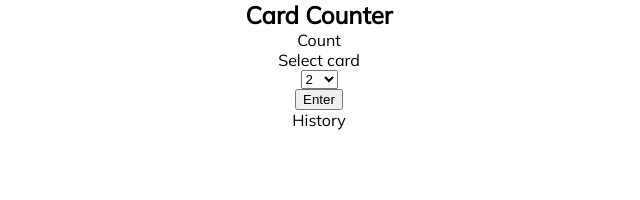
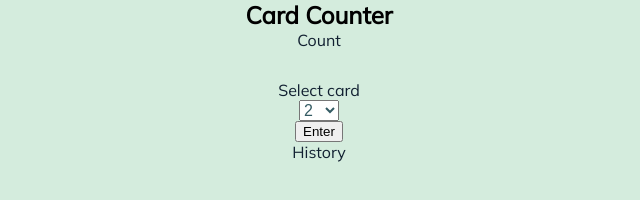
Before and after one commit to CoreyHedberg/card_counter, a plain HTML site: page index.html in a window 1280 px wide. Shown: the whole page, without its empty margins (321-961 px from the left). Drawn offline with Linux system fonts and the light colour scheme.

Commit message:
Getting the app styled

```diff
--- a/index.css
+++ b/index.css
@@ -1,4 +1,12 @@
+:root {
+  --background-color: #d4ecdd;
+  --sub-heading-color: #112031;
+  --text-color: #345b63;
+  --text-history-color: #152d35;
+}
+
 body {
+  background-color: var(--background-color);
   font-family: "Mulish", sans-serif;
   margin: 0 auto;
 }
@@ -6,6 +14,10 @@ body {
 #header {
   margin: 0;
   text-align: center;
+}
+
+.countSection {
+  height: 50px;
 }
 
 #drop-down-list,
@@ -16,6 +28,21 @@ body {
   align-items: center;
 }
 
-/* #cards-drop-down {
+.heading {
+  color: var(--sub-heading-color);
+}
+
+#cards-drop-down {
   font-size: 1rem;
-} */
+  color: var(--text-color);
+}
+
+#count,
+#card-history {
+  font-size: 1.5rem;
+  color: var(--text-color);
+}
+
+.cardHistorySection {
+  color: var(--text-history-color);
+}
--- a/index.html
+++ b/index.html
@@ -17,12 +17,12 @@
   </head>
   <body>
     <h2 id="header">Card Counter</h2>
-    <div id="counter">
-      <div>Count</div>
+    <div id="counter" class="countSection">
+      <div class="heading">Count</div>
       <div id="count"></div>
     </div>
     <div id="drop-down-list">
-      <label for="cards">Select card</label>
+      <label for="cards" class="heading">Select card</label>
       <select title="cards" name="cards" id="cards-drop-down">
         <option value="2">2</option>
         <option value="3">3</option>
@@ -38,8 +38,8 @@
       <button id="button">Enter</button>
     </div>
     <div id="history">
-      <div>History</div>
-      <div id="card-history"></div>
+      <div class="heading">History</div>
+      <div id="card-history" class="cardHistorySection"></div>
     </div>
   </body>
 </html>
```
